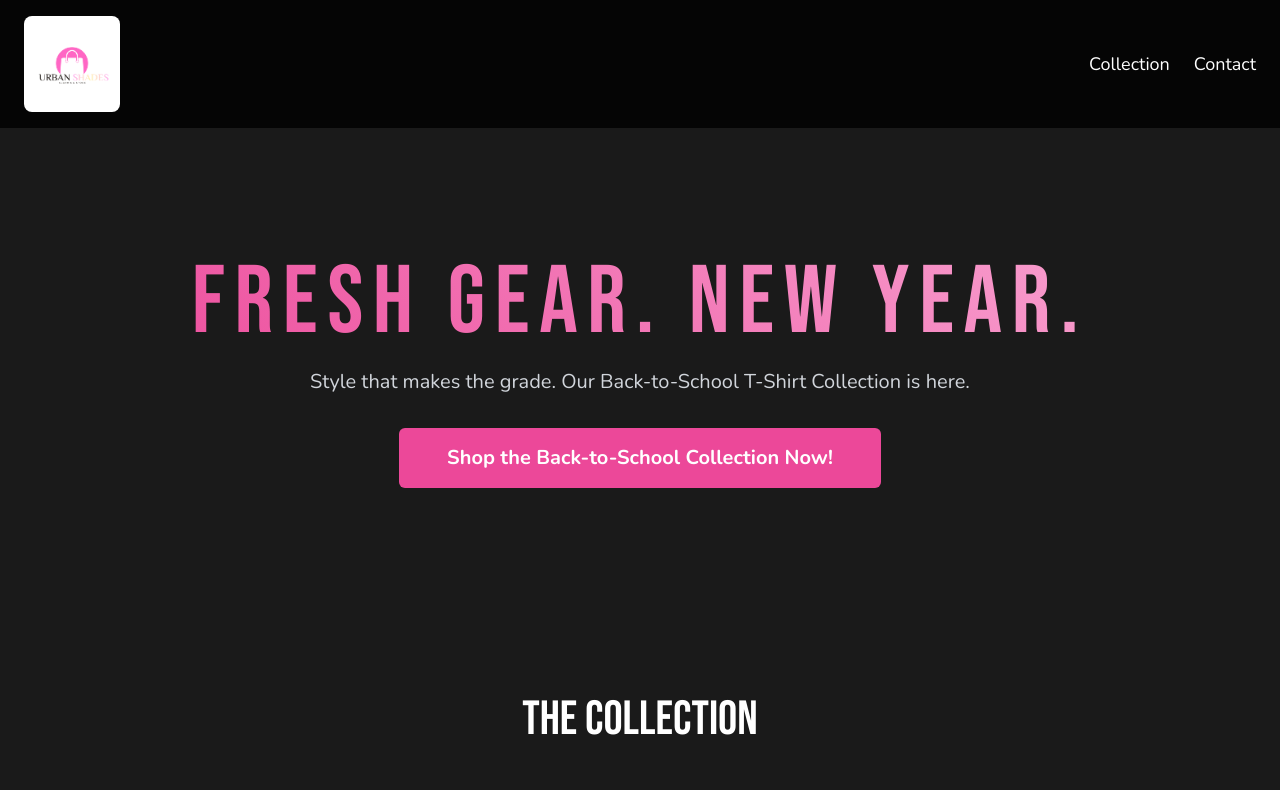
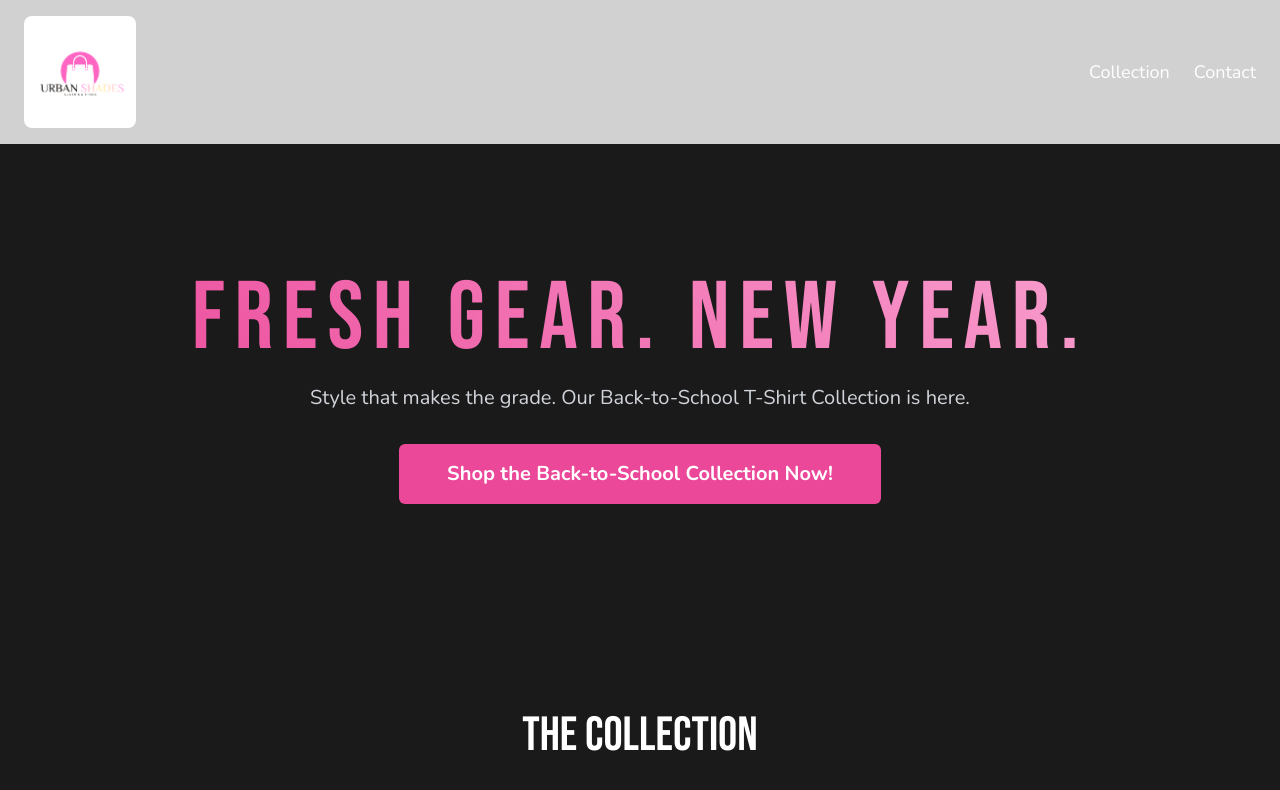
Before and after one commit to Vnemnic/nicolasurbanshades-landing-page, a plain HTML site: page index.html in a window 1280 px wide. Shown: the top 790 px of the page. Drawn offline with nearby package versions, Linux system fonts and the light colour scheme.

Commit message:
Update index.html

```diff
--- a/index.html
+++ b/index.html
@@ -76,11 +76,11 @@
 </head>
 <body>
 
-    <header class="bg-black/80 backdrop-blur-sm sticky top-0 z-50">
+    <header class="bg-white/80 backdrop-blur-sm sticky top-0 z-50">
         <nav class="container mx-auto px-6 py-4 flex justify-between items-center">
 
             <div class="flex items-center bg-white p-2 rounded-lg">
-                <img src="Urban Shades.png" alt="Urban Shades Logo" class="h-20 w-auto" onerror="this.onerror=null; this.src='https://placehold.co/150x50/1a1a1a/ffffff?text=URBAN+THREADS';">
+                <img src="Urban Shades.png" alt="Urban Shades Logo" class="h-24 w-auto" onerror="this.onerror=null; this.src='https://placehold.co/150x50/1a1a1a/ffffff?text=URBAN+THREADS';">
             </div>
 
             <div class="hidden md:flex items-center space-x-6 text-lg">
```
